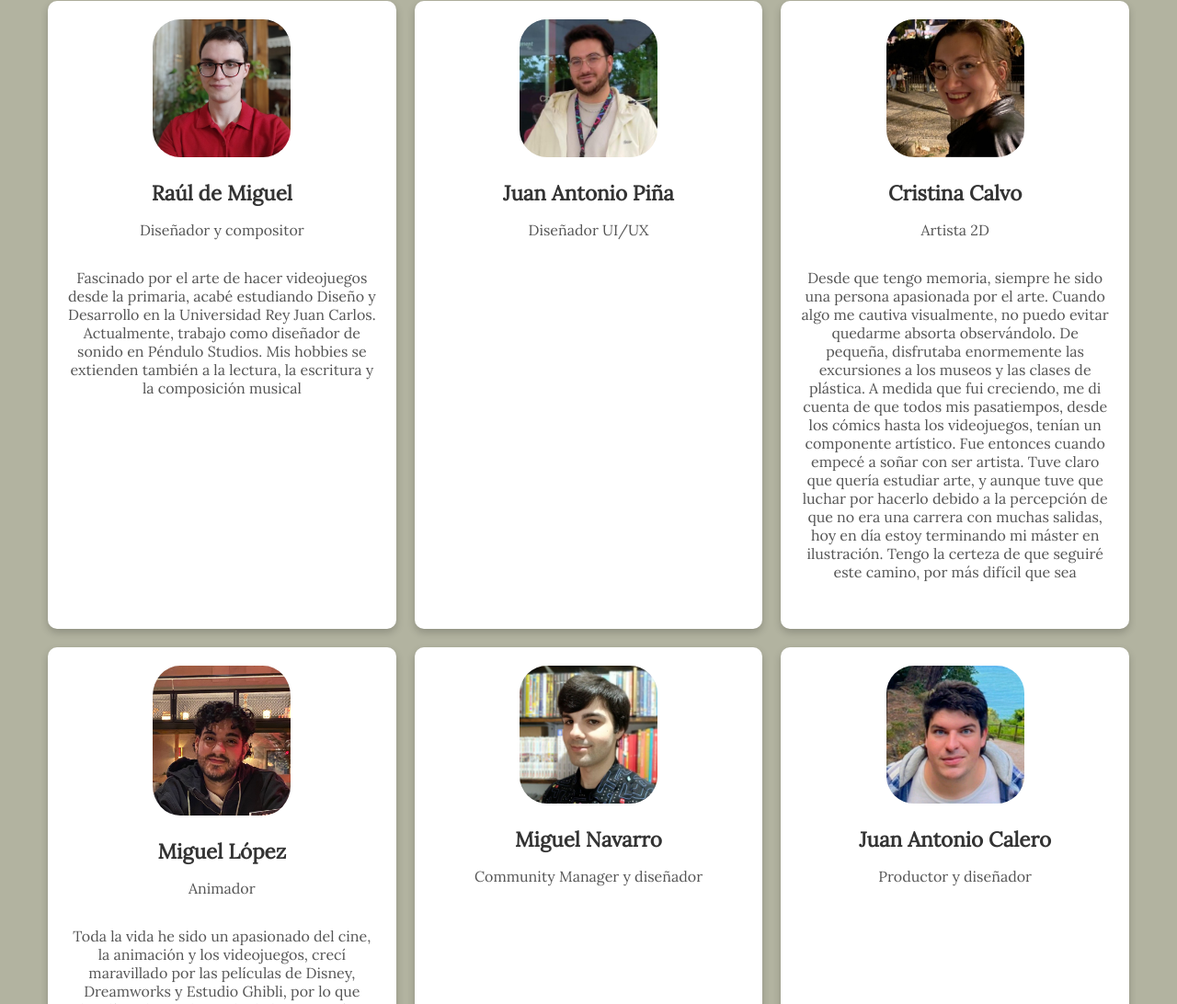
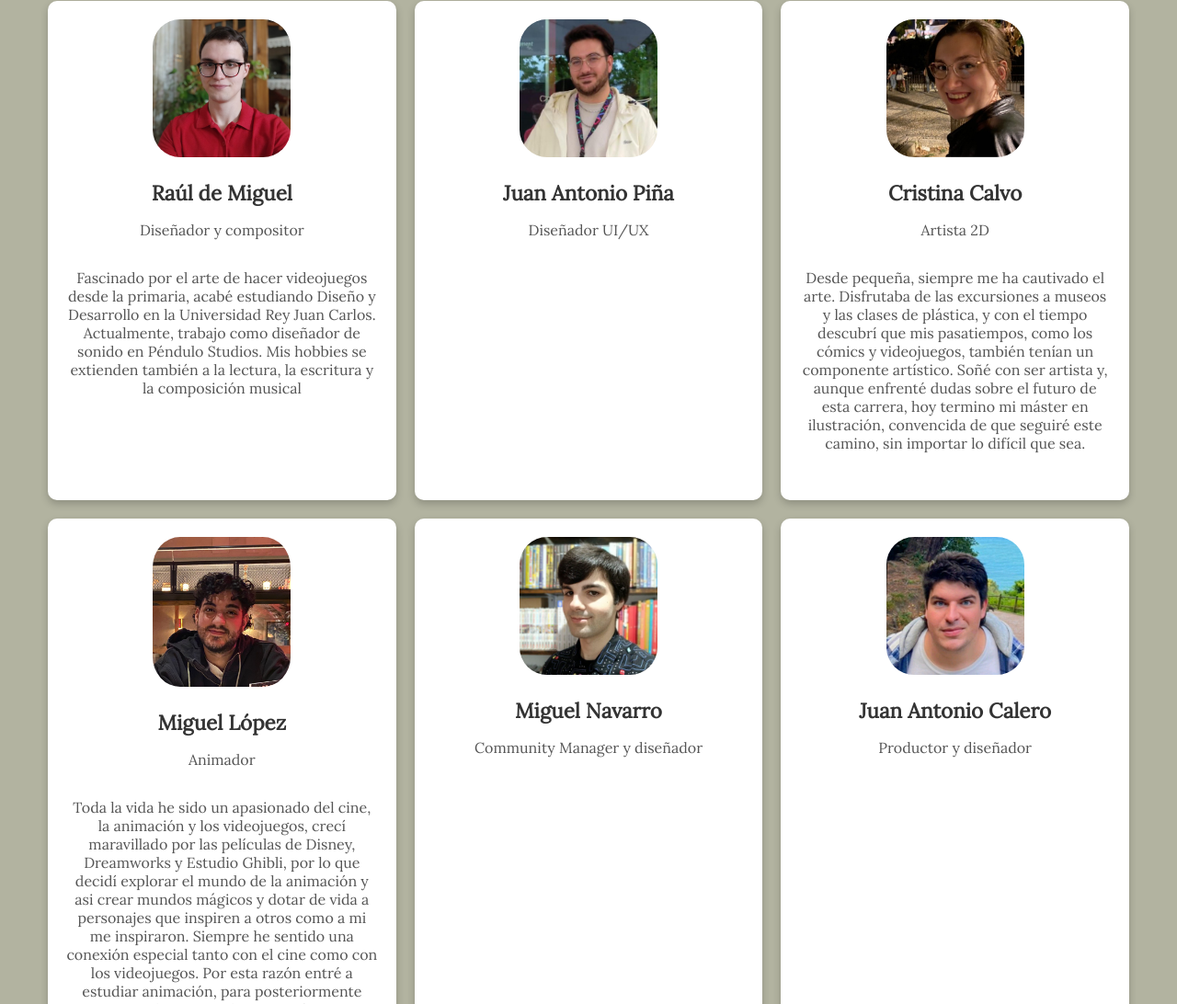
Before and after one commit to TizonaGames/TizonaGames.github.io, a website built with webpack: page team.html in a window 1280 px wide. Shown: the part 832-1924 px from the top of the page at 92% size. Built offline with nearby package versions, Linux system fonts and the light colour scheme.

Commit message:
tik tok link and text team

```diff
--- a/team.html
+++ b/team.html
@@ -34,7 +34,8 @@
       <img src="img/team/davidLopezLopez.jpg" alt="Miembro 1">
       <h3>David López López</h3>
       <p>Co-funder/Programador</p>
-      <p>Desde pequeño, los videojuegos me han fascinado, y siempre me he preguntado cómo funcionaban por dentro.
+      <p>
+        Desde pequeño, los videojuegos me han fascinado, y siempre me he preguntado cómo funcionaban por dentro.
         Esa curiosidad me llevó a estudiar Diseño y Desarrollo de Videojuegos en la Universidad Rey Juan Carlos.
         Durante mis estudios, aprendí mucho, pero, sobre todo, confirmé que mi verdadera pasión está en el
         desarrollo de videojuegos
@@ -45,7 +46,8 @@
       <img src="img/team/manuelGalvezGomez.png" alt="Miembro 2">
       <h3>Co-funder/Manuel Gálvez</h3>
       <p>Programador</p>
-      <p>De pequeño me pasaba los días jugando, pero sin prestar atención de los detalles que llevan los videojuegos, y
+      <p>
+        De pequeño me pasaba los días jugando, pero sin prestar atención de los detalles que llevan los videojuegos, y
         sin pensar en cómo todo estaba montado ni cómo funcionaba. Solo quería disfrutar y seguir jugando. Pero,
         al ir creciendo me di cuenta de que ese sentimiento que me transmitían los videojuegos era tan especial,
         que yo también quería transmitirla a los demás. Sumado a lo divertido de las matemáticas y la resolución de
@@ -57,7 +59,8 @@
       <img src="img/team/ismaelLopez.png" alt="Miembro 3">
       <h3>Co-funder/Ismael López</h3>
       <p>Community Manager</p>
-      <p>Desde mi infancia, siempre disfruté de los juegos y los esports, soñando con el día en que podría formar
+      <p>
+        Desde mi infancia, siempre disfruté de los juegos y los esports, soñando con el día en que podría formar
         parte de la creación de un videojuego y dejar una huella en él. Esa pasión por los videojuegos y los esports
         me llevó a explorar el mundo de las redes sociales, donde descubrí la magia de conectar personas con
         intereses comunes y compartir experiencias únicas
@@ -68,7 +71,8 @@
       <img src="img/team/raulDeMiguel.jpeg" alt="Miembro 4">
       <h3>Raúl de Miguel</h3>
       <p>Diseñador y compositor</p>
-      <p>Fascinado por el arte de hacer videojuegos desde la primaria, acabé estudiando Diseño y Desarrollo en la
+      <p>
+        Fascinado por el arte de hacer videojuegos desde la primaria, acabé estudiando Diseño y Desarrollo en la
         Universidad Rey Juan Carlos. Actualmente, trabajo como diseñador de sonido en Péndulo Studios.
         Mis hobbies se extienden también a la lectura, la escritura y la composición musical
       </p>
@@ -85,13 +89,11 @@
       <img src="img/team/cristinaCalvo.jpg" alt="Miembro 6">
       <h3>Cristina Calvo</h3>
       <p>Artista 2D</p>
-      <p>Desde que tengo memoria, siempre he sido una persona apasionada por el arte. Cuando algo me cautiva
-        visualmente, no puedo evitar quedarme absorta observándolo. De pequeña, disfrutaba enormemente las
-        excursiones a los museos y las clases de plástica. A medida que fui creciendo, me di cuenta de que todos mis
-        pasatiempos, desde los cómics hasta los videojuegos, tenían un componente artístico. Fue entonces cuando
-        empecé a soñar con ser artista. Tuve claro que quería estudiar arte, y aunque tuve que luchar por hacerlo
-        debido a la percepción de que no era una carrera con muchas salidas, hoy en día estoy terminando mi máster
-        en ilustración. Tengo la certeza de que seguiré este camino, por más difícil que sea
+      <p>
+        Desde pequeña, siempre me ha cautivado el arte. Disfrutaba de las excursiones a museos y las clases de
+        plástica, y con el tiempo descubrí que mis pasatiempos, como los cómics y videojuegos, también tenían un
+        componente artístico. Soñé con ser artista y, aunque enfrenté dudas sobre el futuro de esta carrera, hoy
+        termino mi máster en ilustración, convencida de que seguiré este camino, sin importar lo difícil que sea.
       </p>
     </div>
 
@@ -99,7 +101,8 @@
       <img src="img/team/miguelLopez.jpg" alt="Miembro 7">
       <h3>Miguel López</h3>
       <p>Animador</p>
-      <p>Toda la vida he sido un apasionado del cine, la animación y los videojuegos, crecí maravillado por las
+      <p>
+        Toda la vida he sido un apasionado del cine, la animación y los videojuegos, crecí maravillado por las
         películas de Disney, Dreamworks y Estudio Ghibli, por lo que decidí explorar el mundo de la animación y asi
         crear mundos mágicos y dotar de vida a personajes que inspiren a otros como a mi me inspiraron. Siempre he
         sentido una conexión especial tanto con el cine como con los videojuegos. Por esta razón entré a estudiar
@@ -126,7 +129,7 @@
 
 <footer>
   <div class="social-links">
-    <a href="#" target="_blank">TikTok</a>
+    <a href="https://www.tiktok.com/@tizonagames?_t=ZN-8un1ggFIHJO&_r=1" target="_blank">TikTok</a>
     <a href="#" target="_blank">Instagram</a>
     <a href="https://x.com/TizonaGames" target="_blank">X</a>
     <a href="https://www.youtube.com/@TizonaGames" target="_blank">YouTube</a>
```
Also changed, not shown: company.html (+1 -1 lines), games.html (+1 -1 lines), index.html (+1 -1 lines).
